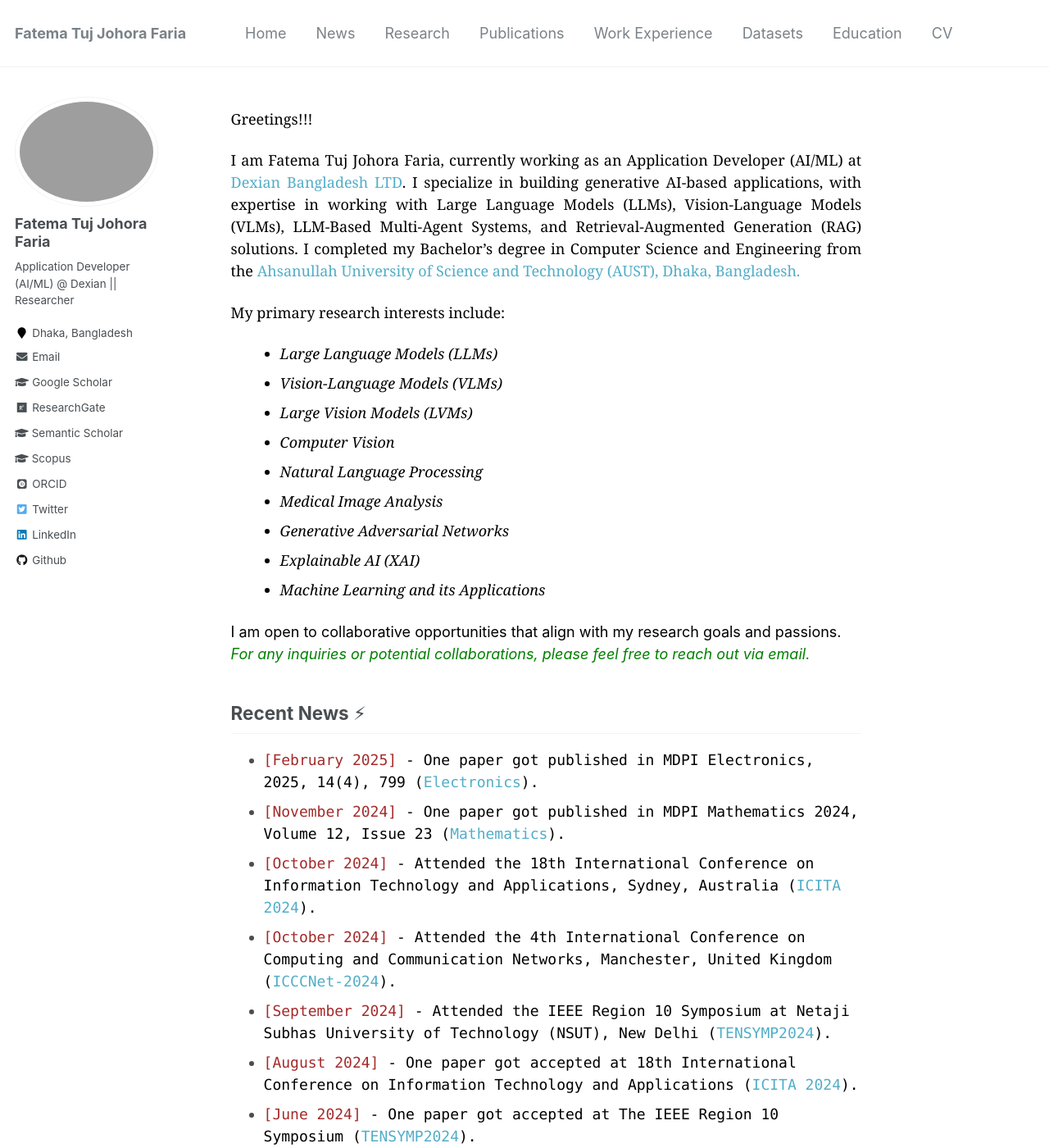
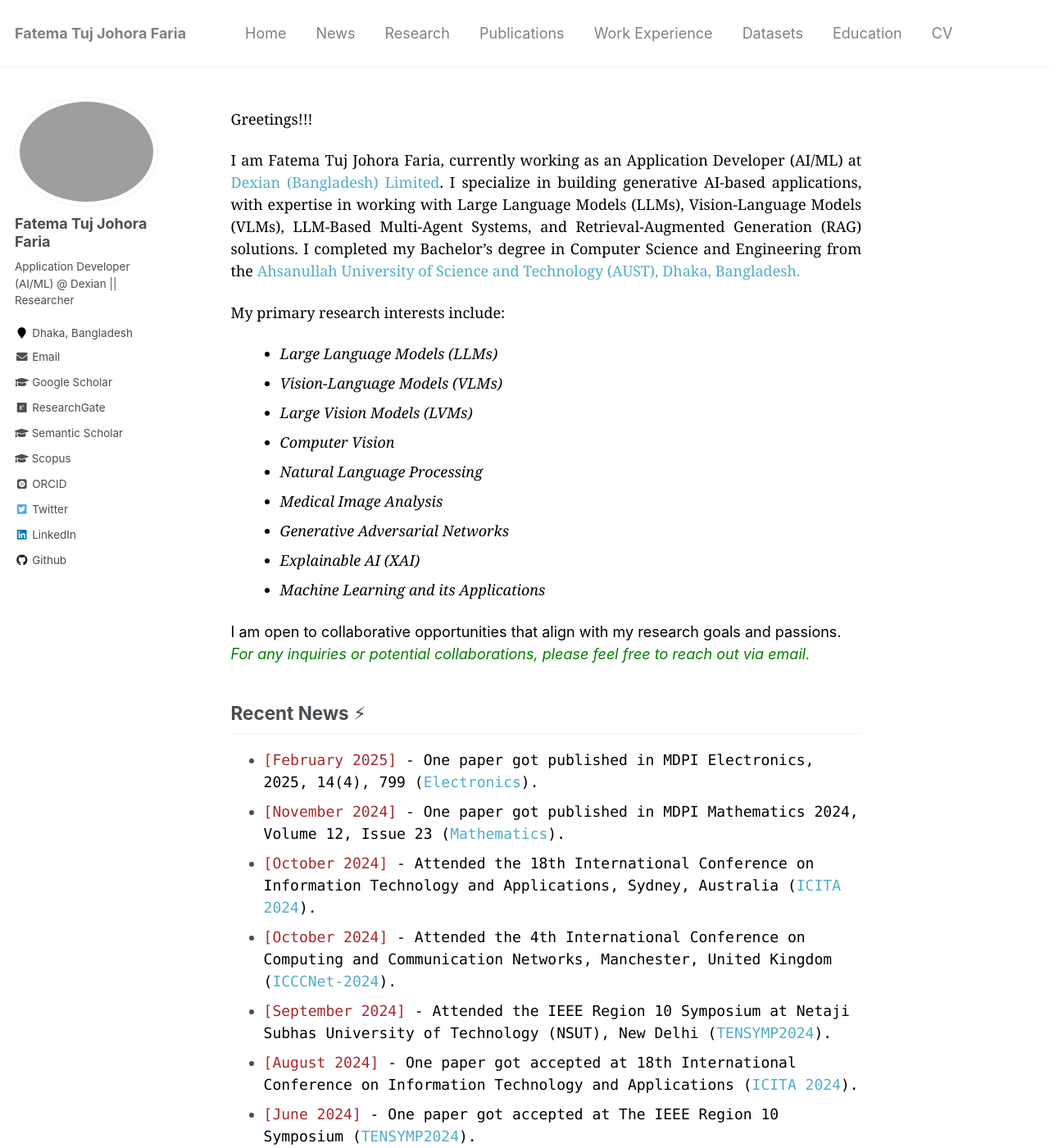
Before and after one commit to fatemafaria142/fatemafaria142.github.io, a Jekyll site: the page built from _pages/about.md, in a window 1280 px wide and 1400 px high. Shown: the whole window at 82% size. Built offline with Jekyll 4.4.1, drawn with Linux system fonts in a browser that asks for light colours; some web fonts are replaced; some of the changed text lies outside the part shown.

Commit message:
Update website

```diff
--- a/_pages/about.md
+++ b/_pages/about.md
@@ -11,7 +11,7 @@
 <span style="color:black; font-family:Georgia">Greetings!!!</span>
 
 
-<p style="text-align:justify; color:black; font-family:Georgia">I am  Fatema Tuj Johora Faria, currently working as an Application Developer (AI/ML) at <a href="https://www.linkedin.com/company/dexiansolutions/">Dexian Bangladesh LTD</a>. I specialize in building generative AI-based applications, with expertise in working with Large Language Models (LLMs), Vision-Language Models (VLMs), LLM-Based Multi-Agent Systems, and Retrieval-Augmented Generation (RAG) solutions. I completed my Bachelor’s degree in Computer Science and Engineering from the <a href="https://aust.edu/">Ahsanullah University of Science and Technology (AUST), Dhaka, Bangladesh.</a>
+<p style="text-align:justify; color:black; font-family:Georgia">I am  Fatema Tuj Johora Faria, currently working as an Application Developer (AI/ML) at <a href="https://www.linkedin.com/company/dexiansolutions/">Dexian (Bangladesh) Limited</a>. I specialize in building generative AI-based applications, with expertise in working with Large Language Models (LLMs), Vision-Language Models (VLMs), LLM-Based Multi-Agent Systems, and Retrieval-Augmented Generation (RAG) solutions. I completed my Bachelor’s degree in Computer Science and Engineering from the <a href="https://aust.edu/">Ahsanullah University of Science and Technology (AUST), Dhaka, Bangladesh.</a>
 </p>
 
 
@@ -41,7 +41,7 @@
 + <span style="font-family:Monaco; color:black;"><span style="color:brown">[August 2024]</span> -  One paper got accepted at 18th International Conference on Information Technology and Applications ([ICITA 2024](https://www.icita.world/#/)).
 + <span style="font-family:Monaco; color:black;"><span style="color:brown">[June 2024]</span> -  One paper got accepted at The IEEE Region 10 Symposium ([TENSYMP2024](https://ieeedelhi-tensymp2024.org/)).
 + <span style="font-family:Monaco; color:black;"><span style="color:brown">[May 2024]</span> -  Two paper got accepted at 4th International Conference on Computing and Communication Networks ([ICCCNet 2024](https://icccn.co.uk/)).
-+ <span style="font-family:Monaco; color:black;"><span style="color:brown">[May 2024]</span> -  Joined as an Application Developer (AI/ML) at [Dexian Bangladesh LTD.](https://www.linkedin.com/company/dexiansolutions/)
++ <span style="font-family:Monaco; color:black;"><span style="color:brown">[May 2024]</span> -  Joined as an Application Developer (AI/ML) at [Dexian (Bangladesh) Limited.](https://www.linkedin.com/company/dexiansolutions/)
 
 
 <!-- <script type="text/javascript" src="//rf.revolvermaps.com/0/0/8.js?i=5nmfcbs1wc2&amp;m=0&amp;c=ff0000&amp;cr1=ffffff&amp;f=arial&amp;l=33" async="async"></script> -->
```
